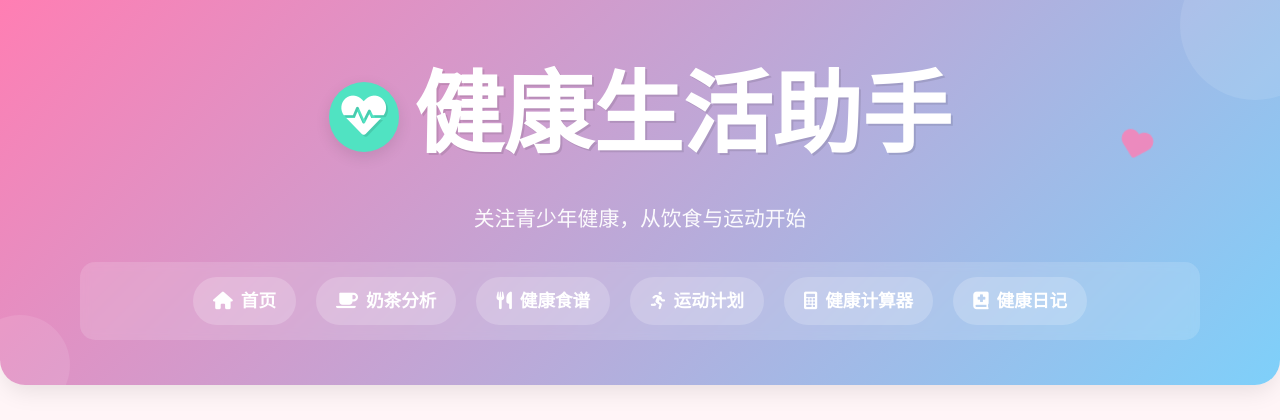
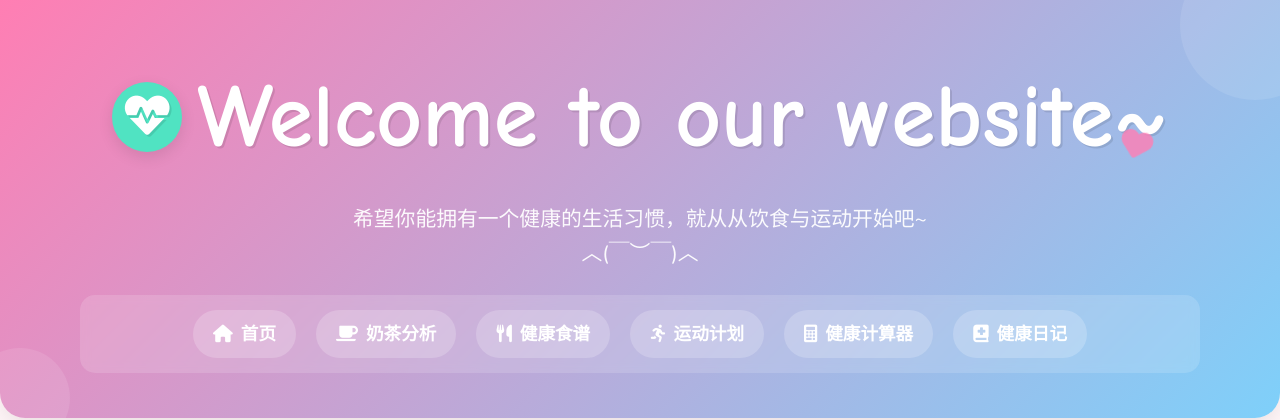
Before and after one commit to Wz-0001/Wz-0001.github.io, a plain HTML site: page index.html in a window 1280 px wide. Shown: the top 420 px of the page. Drawn offline with nearby package versions, Linux system fonts and the light colour scheme.

Commit message:
Update index.html

```diff
--- a/index.html
+++ b/index.html
@@ -906,9 +906,9 @@
         <div class="container">
             <div class="logo">
                 <i class="fas fa-heartbeat"></i>
-                <h1>健康生活助手</h1>
+                <h1>Welcome to our website~</h1>
             </div>
-            <p class="tagline">关注青少年健康，从饮食与运动开始</p>
+            <p class="tagline">希望你能拥有一个健康的生活习惯，就从从饮食与运动开始吧~︿(￣︶￣)︿</p>
 
             <nav>
                 <ul>
```
